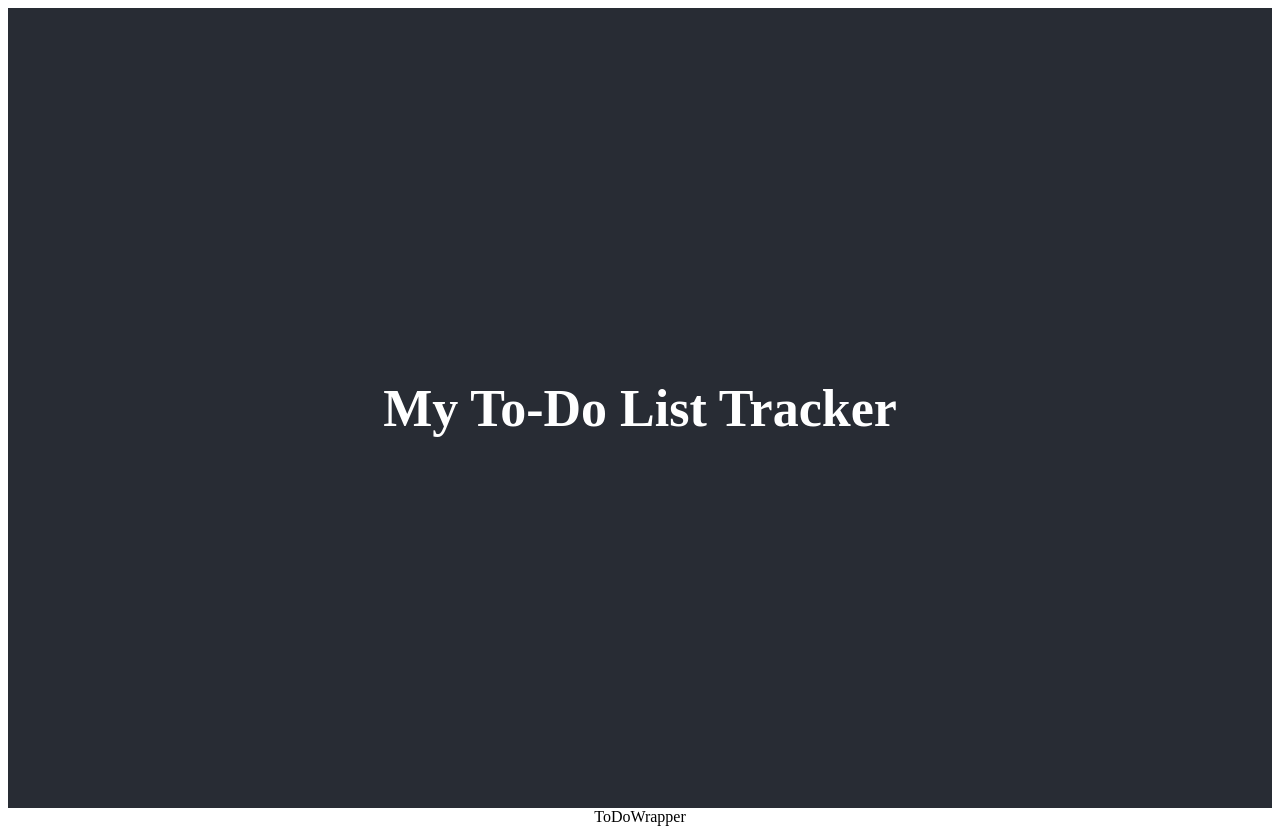
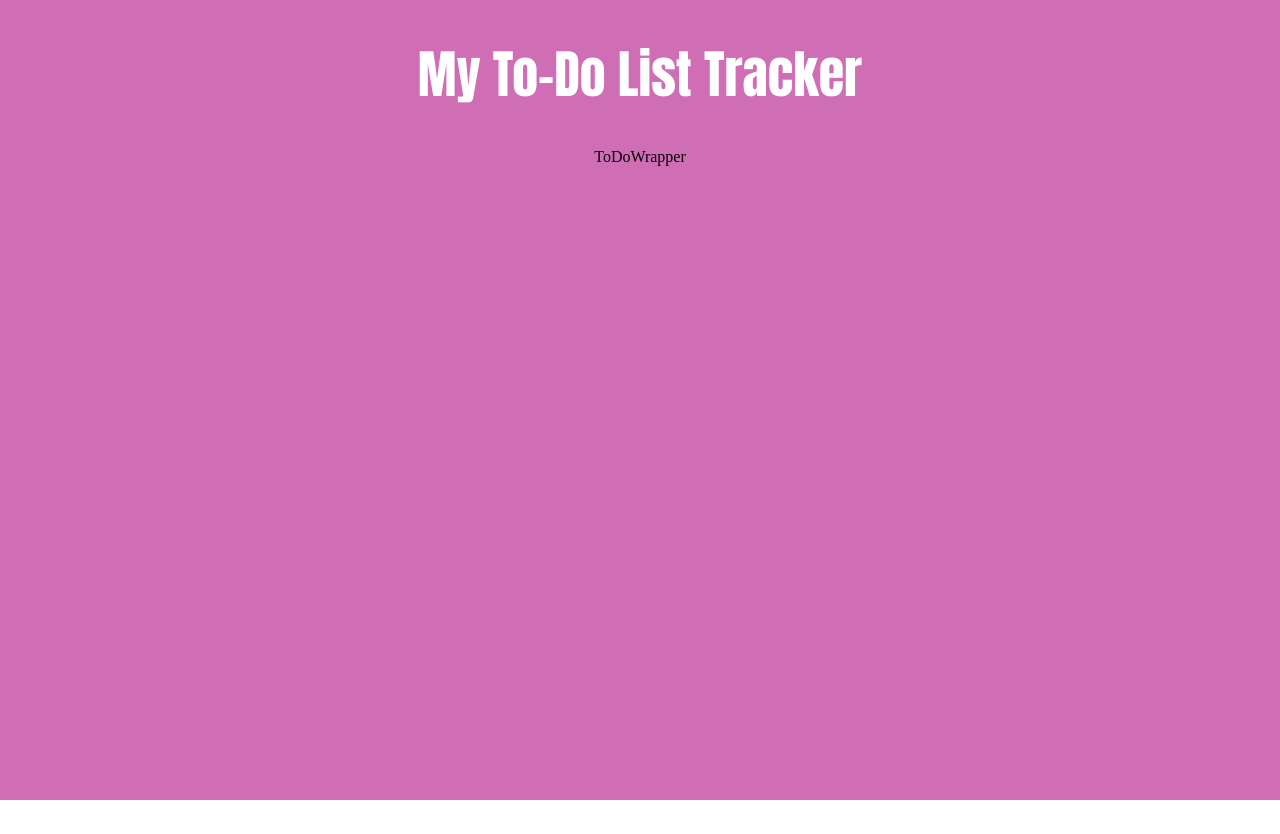
Before and after one commit to Carmen620/ToDoTracker_React, a React (Create React App) app in the folder my-app/: page / in a window 1280 px wide. After the commit the page ends 800 px from the top, so only its background shows below. Built offline with nearby package versions, Linux system fonts and the light colour scheme.

Commit message:
adapted css in font and background style

```diff
--- a/my-app/src/App.css
+++ b/my-app/src/App.css
@@ -1,4 +1,13 @@
+html,
+body {
+  height: 100%;
+  margin: 0;
+}
+
 .App {
+  min-height: 100vh;
+  margin: 0;
+  background-color: #cf6db5;
   text-align: center;
 }
 
@@ -14,14 +23,23 @@
 }
 
 .App-header {
-  background-color: #282c34;
-  min-height: 100vh;
+  background-color: #cf6db5;
   display: flex;
   flex-direction: column;
   align-items: center;
   justify-content: center;
   font-size: calc(10px + 2vmin);
+  font-family: Impact, Haettenschweiler, 'Arial Narrow Bold', sans-serif;
   color: white;
+}
+
+.ToDoWrapper {
+  display: flex;
+  background-color: #cf6db5;
+  flex-direction: column;
+  align-items: center;
+  justify-content: center;
+  margin-top: 20px;
 }
 
 .App-link {
```
